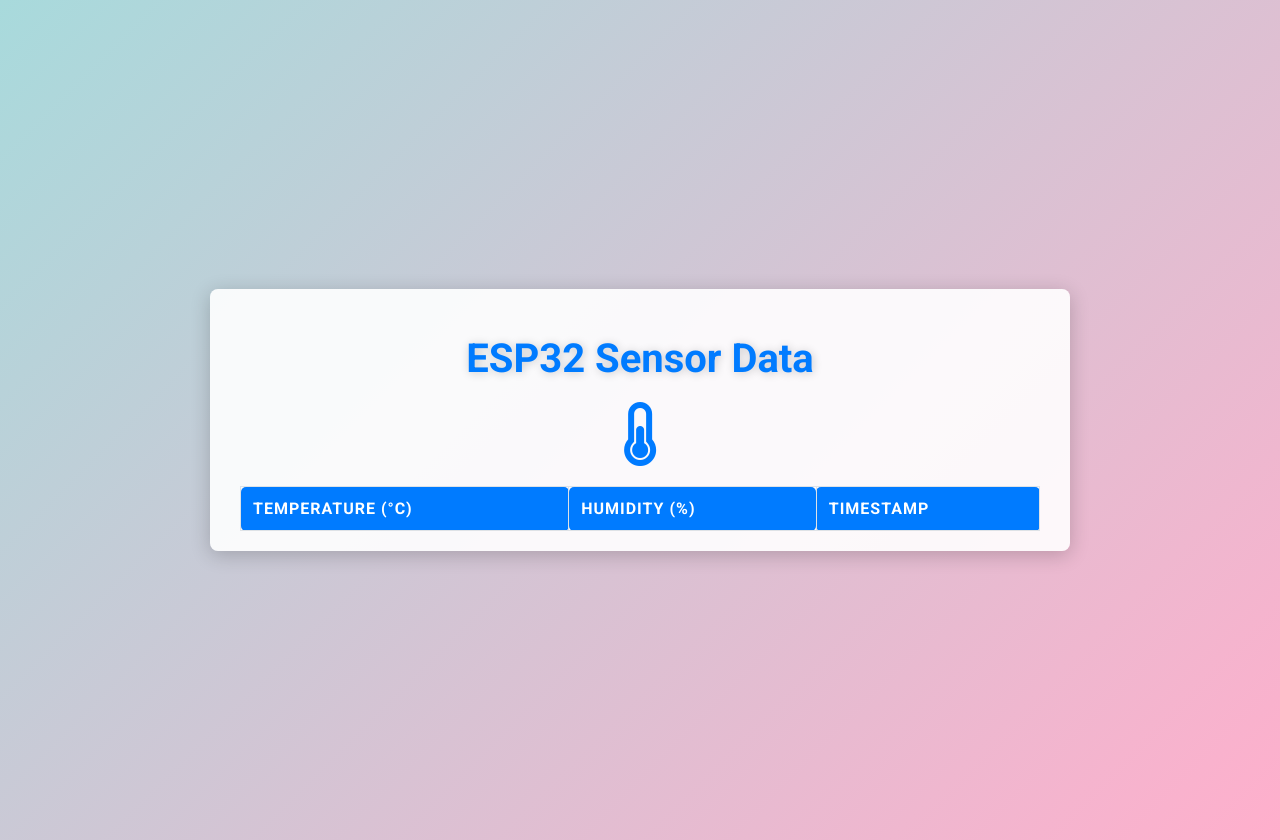
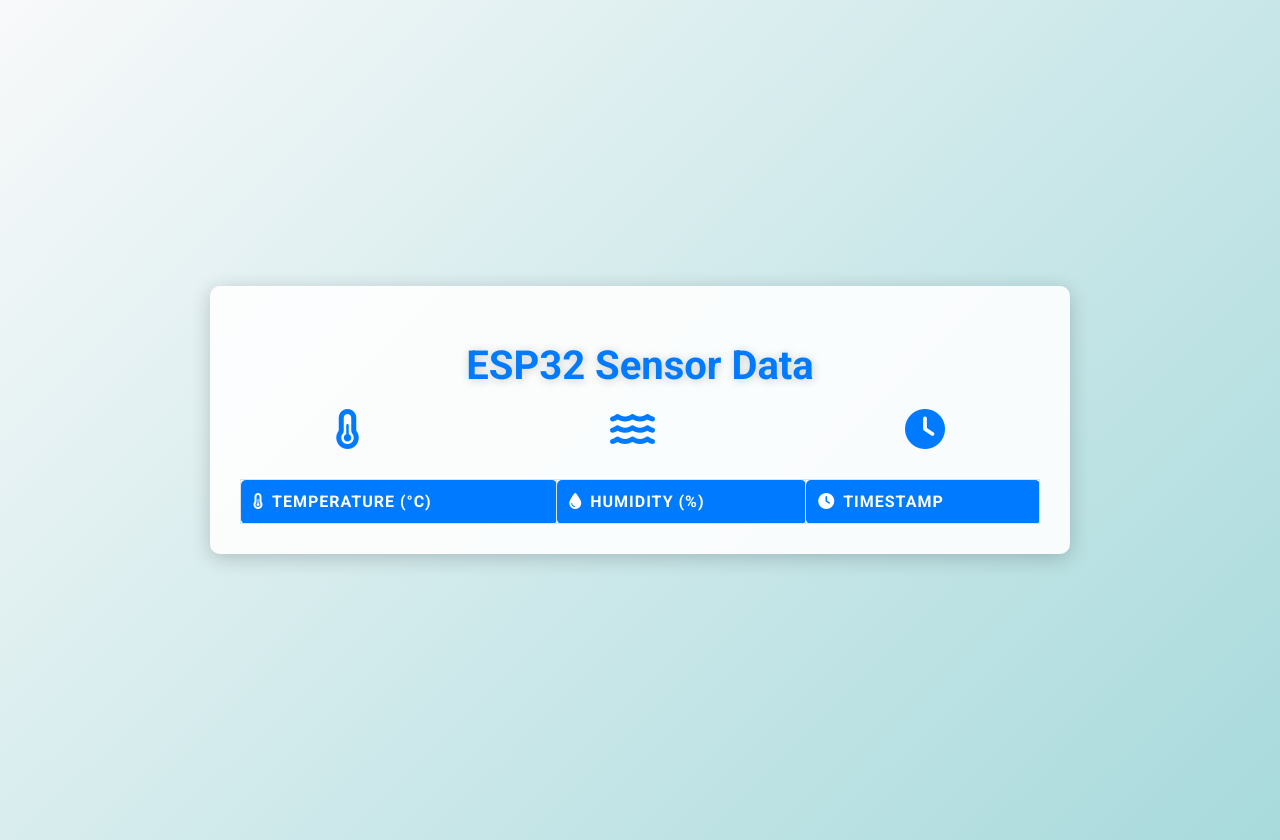
Before and after one commit to SitthaKlaphanich/es2024-65030258-lab4, a plain HTML site: page nginx/index.html in a window 1280 px wide. Drawn offline with Linux system fonts and the light colour scheme; no server answers.

Commit message:
nginx update

```diff
--- a/nginx/index.html
+++ b/nginx/index.html
@@ -5,13 +5,13 @@
     <meta name="viewport" content="width=device-width, initial-scale=1.0">
     <title>ESP32 Sensor Data</title>
     <link href="https://fonts.googleapis.com/css?family=Roboto:400,700&display=swap" rel="stylesheet">
-    <link rel="stylesheet" href="https://cdnjs.cloudflare.com/ajax/libs/font-awesome/5.15.4/css/all.min.css">
+    <link rel="stylesheet" href="https://cdnjs.cloudflare.com/ajax/libs/font-awesome/6.6.0/css/all.min.css">
     <style>
         body {
             font-family: 'Roboto', sans-serif;
             margin: 0;
             padding: 20px;
-            background: linear-gradient(135deg, #a8dadc, #ffafcc); /* ใช้ gradient background */
+            background: linear-gradient(135deg, #f8f9fa, #a8dadc);
             color: #343a40;
             display: flex;
             justify-content: center;
@@ -21,10 +21,10 @@
         .container {
             max-width: 800px;
             width: 100%;
-            background-color: rgba(255, 255, 255, 0.9); /* ทำให้พื้นหลังมีความโปร่งแสง */
-            border-radius: 8px;
+            background-color: rgba(255, 255, 255, 0.9);
+            border-radius: 10px;
             box-shadow: 0 4px 20px rgba(0, 0, 0, 0.2);
-            padding: 20px 30px; /* เพิ่ม padding */
+            padding: 30px;
             position: relative;
             overflow: hidden;
         }
@@ -35,13 +35,16 @@
             font-size: 2.5rem;
             text-shadow: 1px 1px 10px rgba(0, 0, 0, 0.2);
         }
+        .icon-container {
+            display: flex;
+            justify-content: center;
+            margin-bottom: 30px;
+        }
         .icon {
-            font-size: 4rem;
+            font-size: 2.5rem;
             color: #007bff;
-            display: block;
-            text-align: center;
-            margin-bottom: 15px;
-            animation: bounce 2s infinite;
+            margin: 0 125px;
+
         }
         @keyframes bounce {
             0%, 20%, 50%, 80%, 100% {
@@ -65,6 +68,7 @@
             text-align: left;
             border: 1px solid #dee2e6;
             border-radius: 5px;
+            position: relative;
         }
         th {
             background-color: #007bff;
@@ -72,18 +76,25 @@
             text-transform: uppercase;
             letter-spacing: 1px;
         }
+        th i {
+            margin-right: 8px;
+        }
         tbody tr {
             transition: background-color 0.3s, transform 0.3s;
         }
         tbody tr:nth-child(odd) {
-            background-color: #f9f9f9; /* สีพื้นหลังของแถวที่เป็นเลขคี่ */
+            background-color: #e3f2fd;
         }
         tbody tr:nth-child(even) {
-            background-color: #f1f1f1; /* สีพื้นหลังของแถวที่เป็นเลขคู่ */
+            background-color: #f1f8ff;
         }
         tbody tr:hover {
-            background-color: #e0e0e0; /* สีพื้นหลังเมื่อ hover */
+            background-color: #d1ecf1;
             transform: scale(1.02);
+        }
+        td i {
+            margin-right: 8px;
+            color: #007bff;
         }
 
         @media (max-width: 600px) {
@@ -115,13 +126,17 @@
 <body>
     <div class="container">
         <h1>ESP32 Sensor Data</h1>
-        <i class="fas fa-thermometer-half icon"></i>
+        <div class="icon-container">
+            <i class="fas fa-thermometer-half icon" title="Temperature"></i>
+            <i class="fas fa-water icon" title="Humidity"></i>
+            <i class="fas fa-clock icon" title="Timestamp"></i>
+        </div>
         <table>
             <thead>
                 <tr>
-                    <th>Temperature (°C)</th>
-                    <th>Humidity (%)</th>
-                    <th>Timestamp</th>
+                    <th><i class="fas fa-thermometer-half"></i>Temperature (°C)</th>
+                    <th><i class="fas fa-tint"></i>Humidity (%)</th>
+                    <th><i class="fas fa-clock"></i>Timestamp</th>
                 </tr>
             </thead>
             <tbody id="data-table-body">
@@ -145,9 +160,9 @@
                 data.forEach(item => {
                     const row = document.createElement('tr');
                     row.innerHTML = `
-                        <td>${item.temperature}</td>
-                        <td>${item.humidity}</td>
-                        <td>${new Date(item.timestamp).toLocaleString()}</td>
+                        <td><i class="fas fa-thermometer-half"></i>${item.temperature}</td>
+                        <td><i class="fas fa-tint"></i>${item.humidity}</td>
+                        <td><i class="fas fa-clock"></i>${new Date(item.timestamp).toLocaleString()}</td>
                     `;
                     tableBody.appendChild(row);
                 });
```
